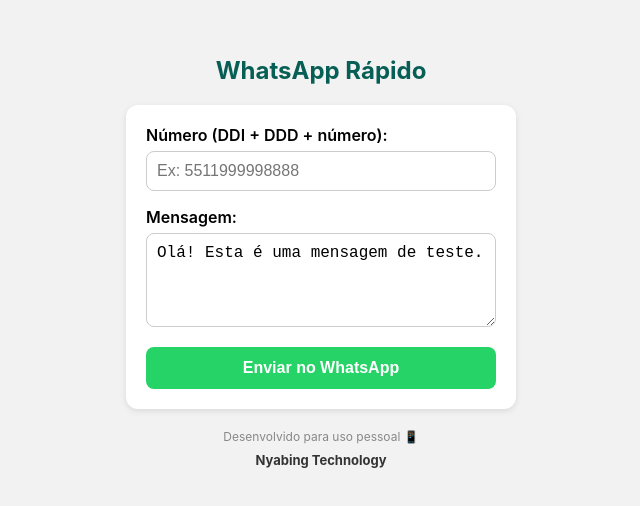
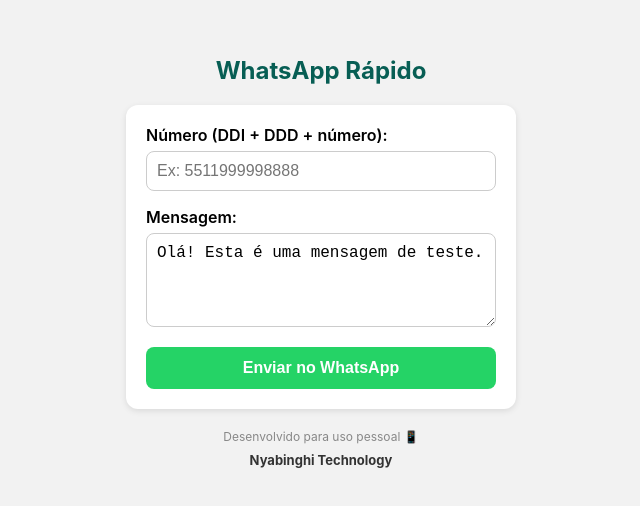
Before and after one commit to Mtb-Iago/whatsapp-fast-link, a plain HTML site: page index.html in a window 1280 px wide. Shown: the part 168-674 px from the top of the page, 319-959 px from the left. Drawn offline with Linux system fonts and the light colour scheme.

Commit message:
Update and rename whatsapp-rapido.html to index.html

```diff
--- a/whatsapp-rapido.html
+++ b/index.html
@@ -101,7 +101,7 @@
 
   <div class="footer">
     Desenvolvido para uso pessoal 📱
-    <div class="brand">Nyabing Technology</div>
+    <div class="brand">Nyabinghi Technology</div>
   </div>
 
   <script>
```
